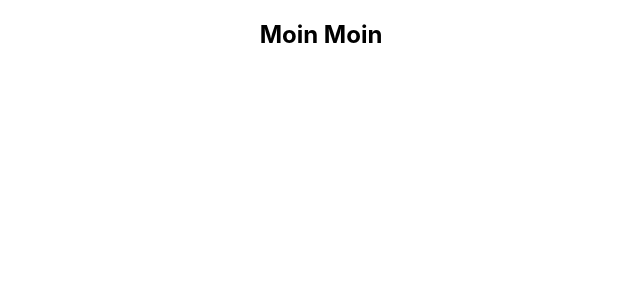
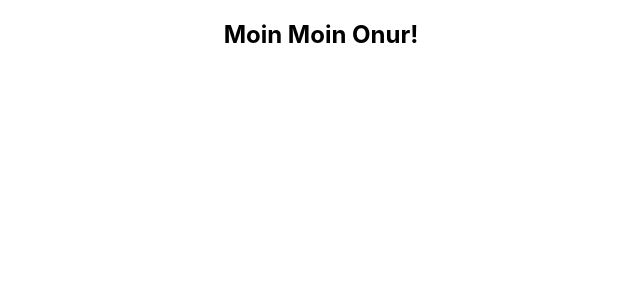
Before and after one commit to On-Fi/My-TypeScript-learning-journey, a React (Create React App) app in the folder my-app/: page / in a window 1280 px wide. Shown: the top 300 px of the page, without its empty margins (319-959 px from the left). Built offline with nearby package versions, Linux system fonts and the light colour scheme.

Commit message:
use my first type

```diff
--- a/my-app/src/App.tsx
+++ b/my-app/src/App.tsx
@@ -4,7 +4,7 @@ import { Great } from './components/Great';
 function App() {
   return (
     <div className="App">
-      <Great />
+      <Great name ='Onur' />
     </div>
   );
 }
--- a/my-app/src/components/Great.tsx
+++ b/my-app/src/components/Great.tsx
@@ -1,7 +1,9 @@
-export const Great = () => {
+type GreatProps = { name: string };
+
+export const Great = (props: GreatProps ) => {
   return (
     <div>
-      <h2>Moin Moin</h2>
+      <h2>Moin Moin {props.name}!</h2>
     </div>
   );
 }
```
